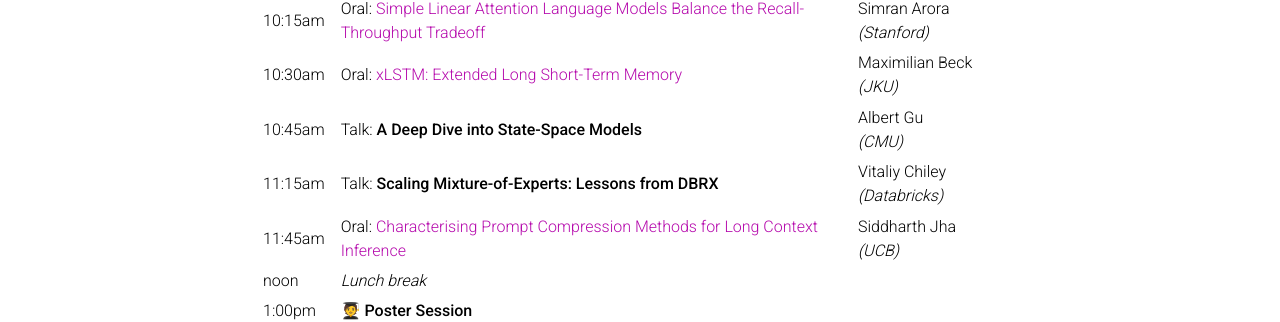
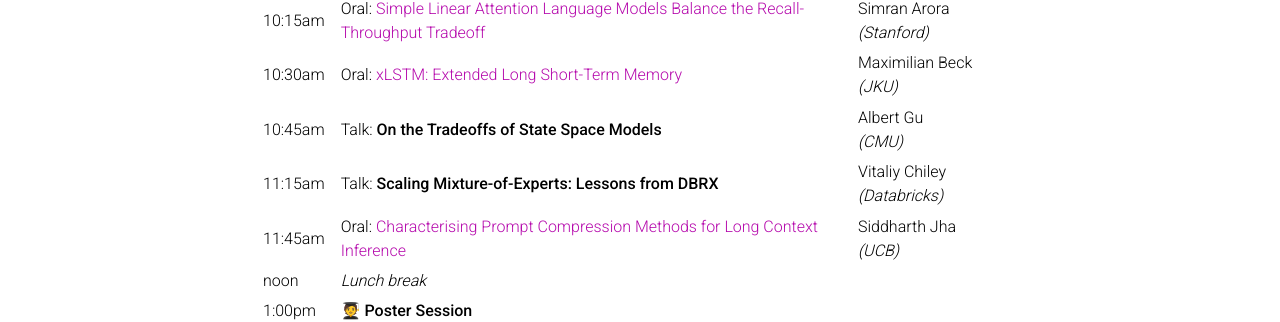
Before and after one commit to slippylolo/es-fomo.github.io, a Jekyll site: the page built from _pages/about.md, in a window 1280 px wide and 900 px high, scrolled down 965 px. Shown: the part 140-462 px from the top of the window. Built offline with Jekyll 4.4.1, drawn with Linux system fonts in a browser that asks for light colours; full-size pictures stand in for the smaller copies a plugin makes; comment, search, counter and statistics services are not loaded; a style sheet for code colours, icons or effects is not loaded.

Commit message:
Update about.md

```diff
--- a/_pages/about.md
+++ b/_pages/about.md
@@ -37,7 +37,7 @@ subtitle: <i>Workshop at the International Conference on Machine Learning (ICML)
 |         | **🦾 Session II: Emerging Architectures**                                                                                |                                                       |
 | 10:15am | Oral: [Simple Linear Attention Language Models Balance the Recall-Throughput Tradeoff](https://arxiv.org/abs/2402.18668) | Simran Arora <br> *(Stanford)*                        |
 | 10:30am | Oral: [xLSTM: Extended Long Short-Term Memory](https://arxiv.org/abs/2405.04517)                                         | Maximilian Beck <br> *(JKU)*                          |
-| 10:45am | Talk: **A Deep Dive into State-Space Models**                                                                            | Albert Gu <br> *(CMU)*                                |
+| 10:45am | Talk: **On the Tradeoffs of State Space Models**                                                                            | Albert Gu <br> *(CMU)*                                |
 | 11:15am | Talk: **Scaling Mixture-of-Experts: Lessons from DBRX**                                                                  | Vitaliy Chiley <br> *(Databricks)*                    |
 | 11:45am | Oral: [Characterising Prompt Compression Methods for Long Context Inference](https://arxiv.org/abs/2407.08892)           | Siddharth Jha <br> *(UCB)*                            |
 | noon    | *Lunch break*                                                                                                            |                                                       |
```
